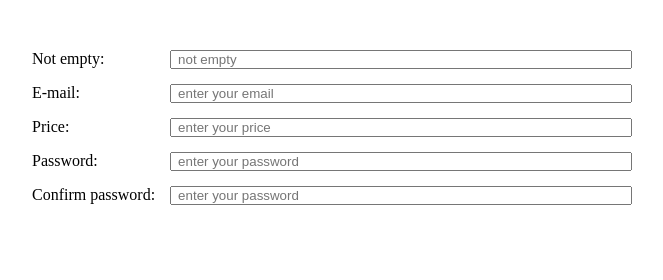
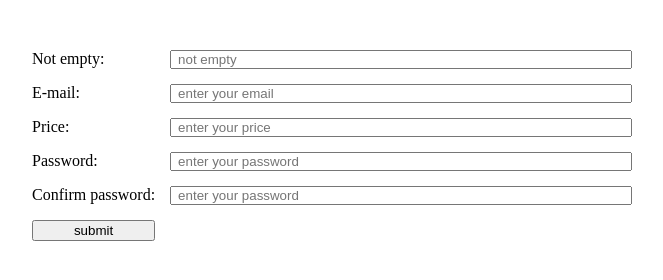
Before and after one commit to waldteufelUkrNet/form_validation_js, a website: page app/index.pug in a window 1280 px wide. Shown: the whole page, without its empty margins (308-971 px from the left). Drawn offline with nearby package versions, Linux system fonts and the light colour scheme; files that its build step writes are made by us from their sources.

Commit message:
officework 2018.09.14

```diff
--- a/app/index.pug
+++ b/app/index.pug
@@ -38,9 +38,7 @@ html(lang='en')
           label(for='form-password') Confirm password:
           input.forvalJs(type='password' placeholder='enter your password' id='form-password' data-forvalJs-type='confirmPassword')
 
-          //- button.forvalJs(type='submit') submit
-
-
+          button.forvalJs(data-forvalJs-type='submit') submit
 
       // ↑↑↑ /WORK AREA (end) ↑↑↑
     // ↑↑↑ /MAIN SECTION (end) ↑↑↑
--- a/app/js/formValidationJs.js
+++ b/app/js/formValidationJs.js
@@ -1,5 +1,4 @@
 // made by waldteufel@ukr.net
-//       e.preventDefault();
 
 // .forvalJs
 // data-forvalJs-minLength='number'
@@ -34,6 +33,10 @@ $(document).ready(function(){
     }
   });
 
+  $('button.forvalJs').click(function(){ alert(1);
+//       e.preventDefault();
+  });
+
   /* ↓↓↓ FUNCTION DECLARATIONS ↓↓↓ */
   function validateController (elem, tempMinLengthAttr, tempMaxLengthAttr, tempTypeAttr, tempValue) {
 
@@ -57,8 +60,6 @@ $(document).ready(function(){
 
     if ( tempTypeAttr == 'password' ) {
       validatePassword(elem, tempValue);
-
-
     }
 
     if (tempTypeAttr == 'confirmPassword' ) {
```
Also changed, not shown: app/js-expanded/formValidationJs.js (+4 -3 lines), app/index.html.
